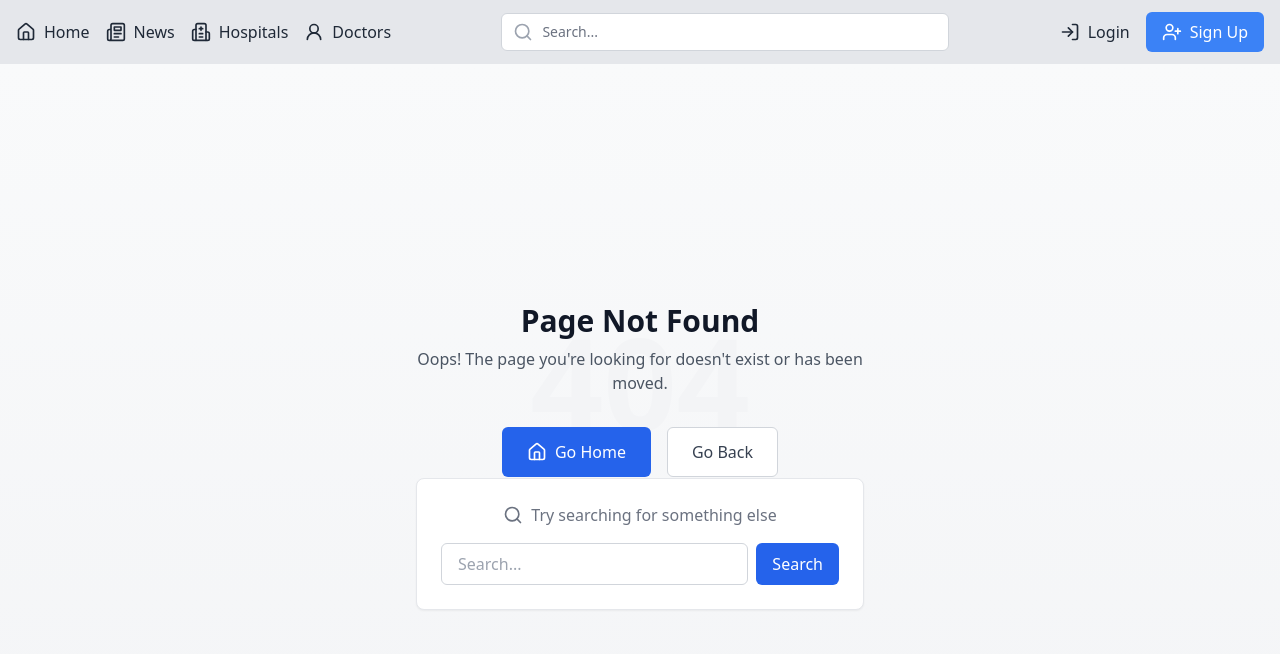
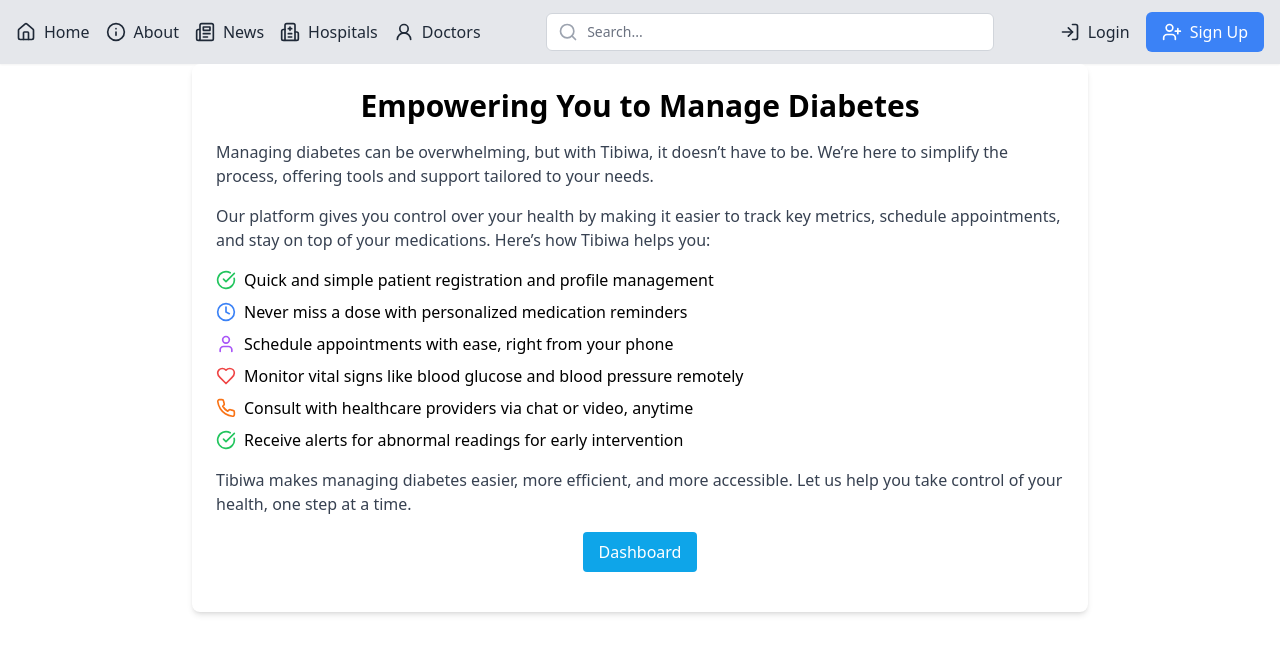
Before and after one commit to juanmilkah/tibiwa, a React (Vite) app in the folder client/: page /about in a window 1280 px wide. Before the commit this address had no page. Shown: the top 654 px of the page. Built offline with nearby package versions, Linux system fonts and the light colour scheme.

Commit message:
handle guest dashboard && remove elements from nav

```diff
--- a/client/src/App.tsx
+++ b/client/src/App.tsx
@@ -1,6 +1,7 @@
 import Search from "./pages/Search/Search";
 import Layout from "./pages/Layout/Layout";
 import Home from "./pages/Home/Home";
+import About from "./pages/About/About";
 import NotFound from "./pages/NotFound/NotFound";
 import News from "./pages/News/News";
 import Doctors from "./pages/Doctors/Doctors";
@@ -19,6 +20,7 @@
           <Route path="/" element={<Layout />}>
             <Route index element={<Home />} />
             <Route path="home" element={<Home />} />
+            <Route path="about" element={<About />} />
             <Route
               path="doctors"
               element={
--- a/client/src/components/About/About.tsx
+++ b/client/src/components/About/About.tsx
@@ -1,6 +1,7 @@
+import { Link } from "react-router-dom";
 import { CheckCircle, User, Clock, Phone, Heart } from "lucide-react";
 
-export default function About() {
+export default function AboutComponent() {
   return (
     <div className="max-w-4xl mx-auto p-6 bg-white rounded-lg shadow-md">
       <h2 className="text-3xl font-bold mb-4 text-center">
@@ -55,6 +56,14 @@
         accessible. Let us help you take control of your health, one step at a
         time.
       </p>
+      <div className="text-center mt-4 mb-4">
+        <Link
+          to="/login"
+          className="inline-block px-4 py-2 bg-sky-500 text-white rounded hover:bg-sky-600 transition duration-200"
+        >
+          Dashboard
+        </Link>
+      </div>
     </div>
   );
 }
--- a/client/src/components/AccountType/AccountType.ts
+++ b/client/src/components/AccountType/AccountType.ts
@@ -1,6 +1,6 @@
 export default function AccountType(): "Patient" | "Doctor" | "Guest" {
   //return Doctor | User
   //get account Type from database;
-  const userType = "Guest";
+  const userType = "Patient";
   return userType;
 }
--- a/client/src/components/Dashboard/Guest/Dashboard.tsx
+++ b/client/src/components/Dashboard/Guest/Dashboard.tsx
@@ -1,5 +1,5 @@
-import About from "../../About/About";
+import AboutComponent from "../../About/About";
 
 export default function GuestDashboard() {
-  return <About />;
+  return <AboutComponent />;
 }
--- a/client/src/components/Dashboard/User/Patient/Dashboard.tsx
+++ b/client/src/components/Dashboard/User/Patient/Dashboard.tsx
@@ -60,7 +60,7 @@
   };
 
   return (
-    <div className="min-h-screen bg-gray-50">
+    <div className="min-h-screen bg-gray-50 ">
       {/* Mobile Menu Button */}
       <div className="fixed z-20 lg:hidden top-4 left-4">
         <button
@@ -121,7 +121,7 @@
 
         {/* Main Content */}
         <main className="flex-1 p-3 lg:p-8">
-          <div className="mx-auto bg-white rounded-lg max-w-7xl shadow-sm">
+          <div className="mx-auto bg-white rounded-lg max-w-7xl shadow-sm ">
             {renderSection()}
           </div>
         </main>
--- a/client/src/components/Nav/Nav.tsx
+++ b/client/src/components/Nav/Nav.tsx
@@ -1,7 +1,9 @@
+import AccountType from "../AccountType/AccountType";
 import { Link } from "react-router-dom";
 import {
   Search,
   Home,
+  Info,
   Newspaper,
   Hospital,
   UserRound,
@@ -12,6 +14,7 @@
 
 export default function Nav() {
   const [searchQuery, setSearchQuery] = useState("");
+  const User = AccountType();
 
   const HandleSearch = (e: FormEvent<HTMLFormElement>) => {
     e.preventDefault();
@@ -32,6 +35,16 @@
               <span>Home</span>
             </Link>
 
+            {User !== "Guest" && (
+              <Link
+                to="/about"
+                className="flex items-center space-x-2 text-gray-800 hover:text-gray-600"
+              >
+                <Info size={20} />
+                <span>About</span>
+              </Link>
+            )}
+
             <Link
               to="/news"
               className="flex items-center space-x-2 text-gray-800 hover:text-gray-600"
@@ -40,6 +53,7 @@
               <span>News</span>
             </Link>
 
+            {User !== "Guest" && (
               <Link
                 to="/hospitals"
                 className="flex items-center space-x-2 text-gray-800 hover:text-gray-600"
@@ -47,7 +61,9 @@
                 <Hospital size={20} />
                 <span>Hospitals</span>
               </Link>
+            )}
 
+            {User !== "Guest" && (
               <Link
                 to="/doctors"
                 className="flex items-center space-x-2 text-gray-800 hover:text-gray-600"
@@ -55,6 +71,7 @@
                 <UserRound size={20} />
                 <span>Doctors</span>
               </Link>
+            )}
           </div>
 
           {/* Middle - Search bar */}
--- /dev/null
+++ b/client/src/pages/About/About.tsx
@@ -0,0 +1,5 @@
+import AboutComponent from "../../components/About/About";
+
+export default function About() {
+  return <AboutComponent />;
+}
```
Lines whose indentation alone changed are shown as unchanged.
